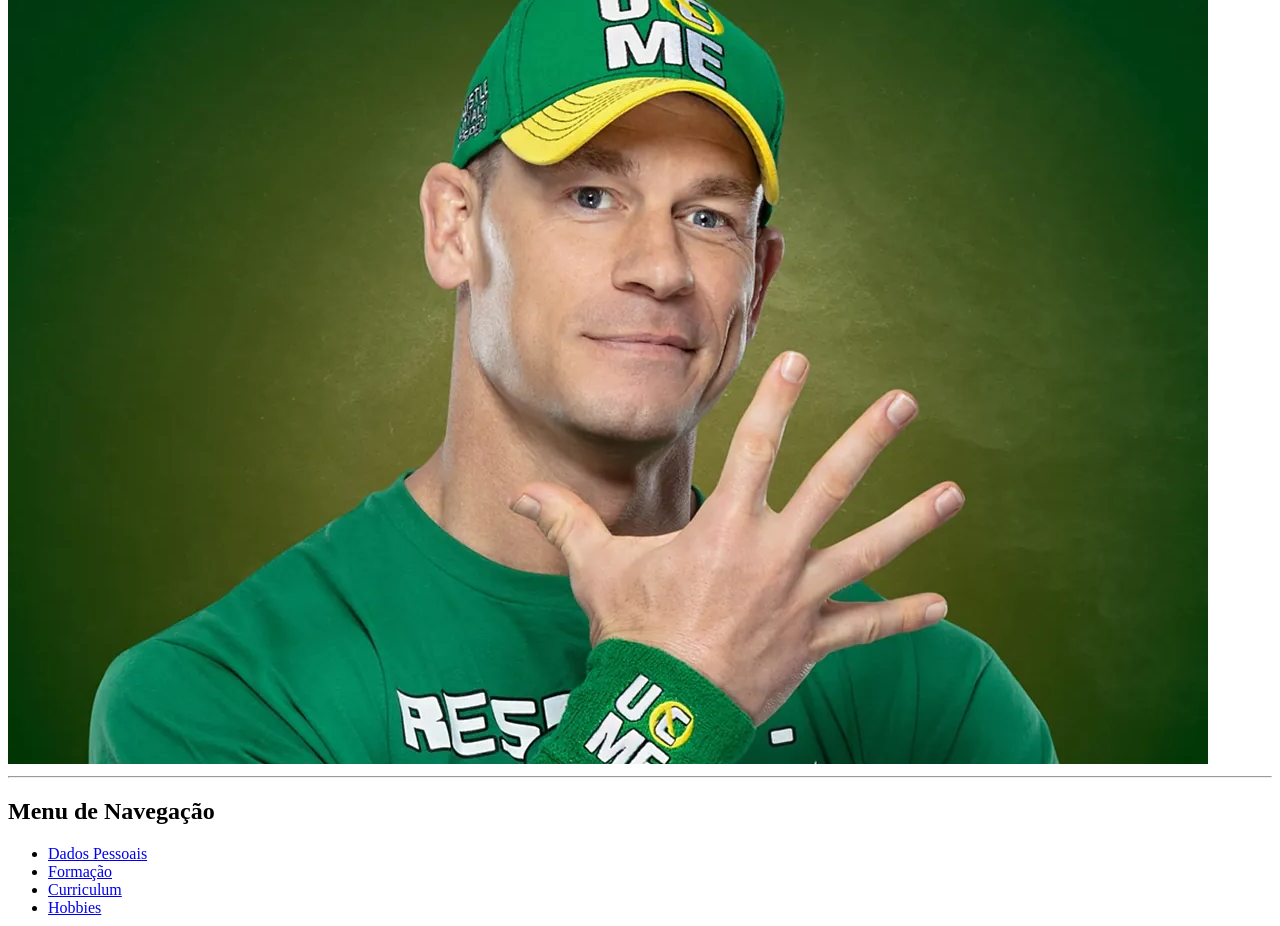
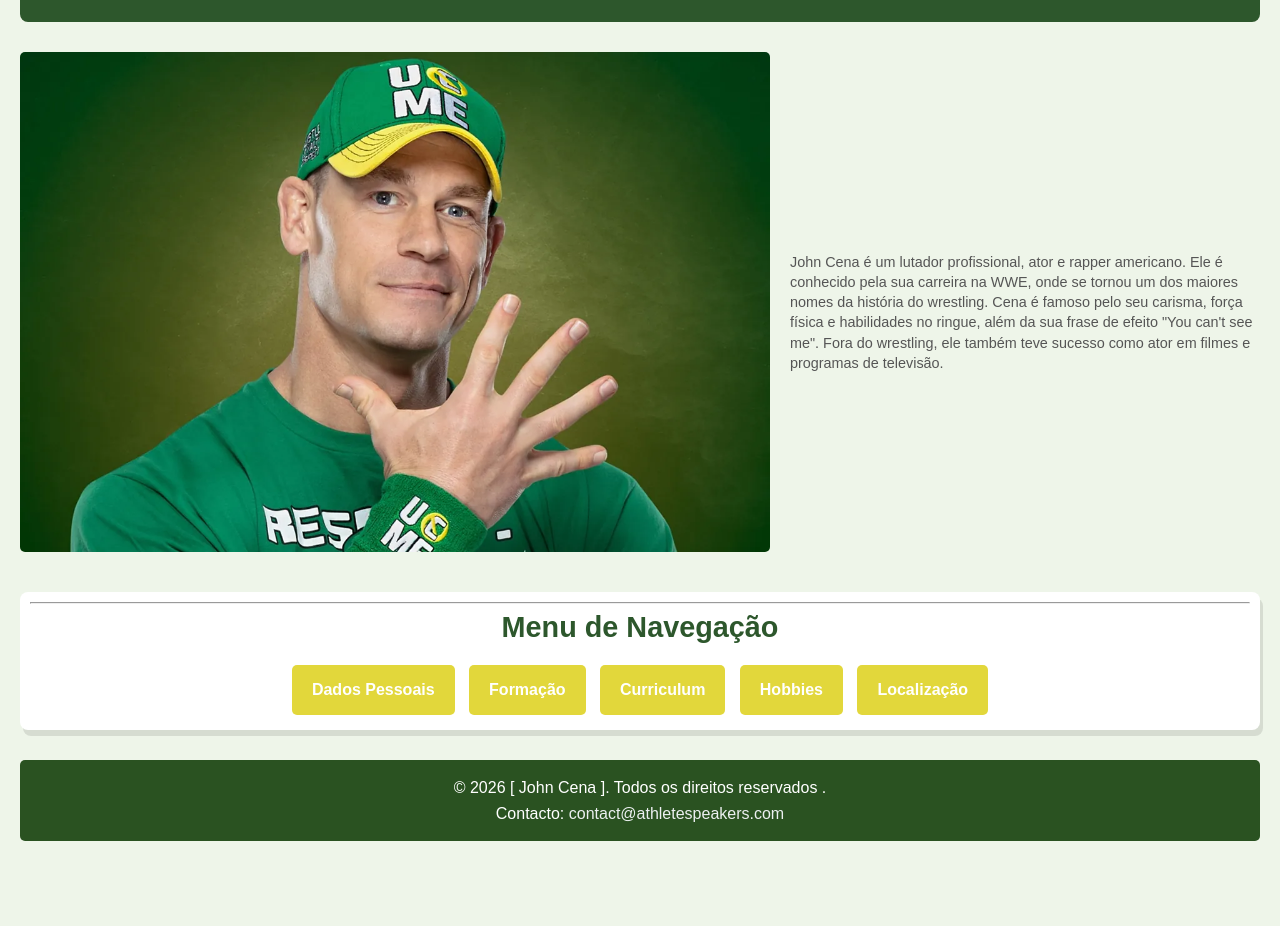
Before and after one commit to Odrep9/DAW-HTML, a plain HTML site: page PaginaPessoal/index.html in a window 1280 px wide. Shown: the part 150-1076 px from the top of the page. After the commit the page ends 1011 px from the top, so only its background shows below. Drawn offline with Linux system fonts and the light colour scheme.

Commit message:
pagina pessoal update (#2)
* banana

* add.mamacos

* Add files via upload

addd paginapessoal atualizado

```diff
--- a/PaginaPessoal/index.html
+++ b/PaginaPessoal/index.html
@@ -2,10 +2,10 @@
 <html lang="pt">
 
 <head>
+    <link rel="stylesheet" href="styles/style.css">
     <meta charset="UTF-8">
-    <meta name=" viewport " content=" width = device-width, initial-scale =1.0 ">
-    <meta name="viewport" content="width = device-width, initial-scale =1.0
-">
+    <meta name=" viewport " content=" width = device-width, initial-scale =1.0">
+    <meta name="viewport" content="width = device-width, initial-scale =1.0">
     <meta name="description " content="Página Pessoal de [ John Cena ]">
     <meta name="keywords" content="portfolio, curriculum, pessoal">
     <meta name="author" content="[ John Cena ]">
@@ -14,12 +14,13 @@
 
 <body>
     <header>
-        <h1> [ John Cena ] </h1>
+        <h1> John Cena </h1>
         <p>"A true champion is not judged by how much he or she is admired, but by how well they can stand at the face
             of adversity". </p>
     </header>
     <main>
-        <img src="images/John_Cena.webp" alt="Fotografia de [ John Cena ]">
+        <img class="foto-cena" src="images/John_Cena.webp" alt="Fotografia de [ John Cena ]">
+        <p>John Cena é um lutador profissional, ator e rapper americano. Ele é conhecido pela sua carreira na WWE, onde se tornou um dos maiores nomes da história do wrestling. Cena é famoso pelo seu carisma, força física e habilidades no ringue, além da sua frase de efeito "You can't see me". Fora do wrestling, ele também teve sucesso como ator em filmes e programas de televisão.</p>
     </main>
     <nav>
         <hr>
@@ -29,6 +30,7 @@
             <li><a href="formacao.html">Formação</a></li>
             <li><a href="curriculum.html">Curriculum</a></li>
             <li><a href="hobbies.html">Hobbies</a></li>
+            <li><a href="localizacao.html">Localização</a></li>
         </ul>
     </nav>
     <footer>
--- /dev/null
+++ b/PaginaPessoal/styles/style.css
@@ -0,0 +1,133 @@
+* {
+    margin: 0;
+    padding: 0;
+    box-sizing: border-box;
+}
+
+/* Estilos do body */
+body {
+    font-family: Arial, sans-serif;
+    background-color: #eef5e9; /* Light green neutro */
+    color: #1e2d1e;
+    padding: 20px;
+    line-height: 1.6;
+}
+
+/* Títulos */
+h1 {
+    font-size: 3em;
+    margin-bottom: 5px;
+    color: #aacda7;
+}
+
+h2 {
+    font-size: 2em;
+    color: #29571c;
+}
+
+/* Links */
+a {
+    color: rgba(126, 216, 128, 0.533) db;
+    text-decoration: none;
+}
+
+a:hover {
+    text-decoration: underline;
+    color: #2980 b9;
+}
+
+.foto-cena {
+    height: 500px;
+    border-radius: 5px;
+    margin-bottom: 20px;
+}
+
+
+header {
+    font-family: Impact, Arial Black, sans-serif;
+    background-color: #2d572c; /* Dark Cena green */
+    color: white;
+    padding: 25px;
+    text-align: center;
+    border-radius: 8px;
+    margin-bottom: 30px;
+}
+
+header h1 {
+    color: rgb(255, 255, 255);
+    margin: 0;
+}
+
+footer {
+    background-color: #2a5221;
+    color: white;
+    text-align: center;
+    padding: 15px;
+    border-radius: 5px;
+    margin-top: 30px;
+}
+
+footer a {
+    color: #ecf0f1;
+}
+
+footer a:hover {
+    color: #246b24;
+}
+
+nav {
+    background-color: #ffffff;
+    border-radius: 8px;
+    padding: 10px;
+    margin-top: 20px;
+    margin-bottom: 25px;
+    box-shadow: 3px 6px rgba(0,0,0,0.1);
+}
+
+nav h2 {
+    text-align: center;
+    margin-bottom: 10px;
+    color: #2d572c;
+    font-size: 1.8em;
+}
+
+nav ul {
+    list-style: none;
+    padding: 0;
+    margin: 0;
+    text-align: center;
+}
+
+nav ul li {
+    display: inline-block;
+    margin: 5px;
+}
+
+nav ul li a {
+    background-color: #e2d73b; /* Cena blue */
+    color: rgb(255, 255, 255);
+    padding: 12px 20px;
+    border-radius: 5px;
+    font-weight: bold;
+    transition: 0.3s;
+    display: inline-block;
+}
+
+nav ul li a:hover {
+    background-color: #246b24;
+    text-decoration: none;
+}
+
+
+main {
+    display: flex;
+    align-items: center;   /* alinha verticalmente */
+    gap: 20px;             /* espaço entre a imagem e o texto */
+}
+
+main p {
+    font-size: 0.9em;      /* texto mais pequeno */
+    color: #555;           /* cor mais subtil */
+    max-width: 500px;      /* limita largura para ficar mais clean */
+    line-height: 1.4;
+}
```
Also changed, not shown: PaginaPessoal/apresentacao.html (+4 -3 lines), PaginaPessoal/curriculum.html (+2 -1 lines), PaginaPessoal/formacao.html (+1 -0 lines), PaginaPessoal/hobbies.html (+1 -0 lines), PaginaPessoal/localizacao.html (added, +33 -0 lines), PaginaPessoal/pessoal.html (+1 -0 lines), MACACOS.txt (added), bananas.txt (added).
